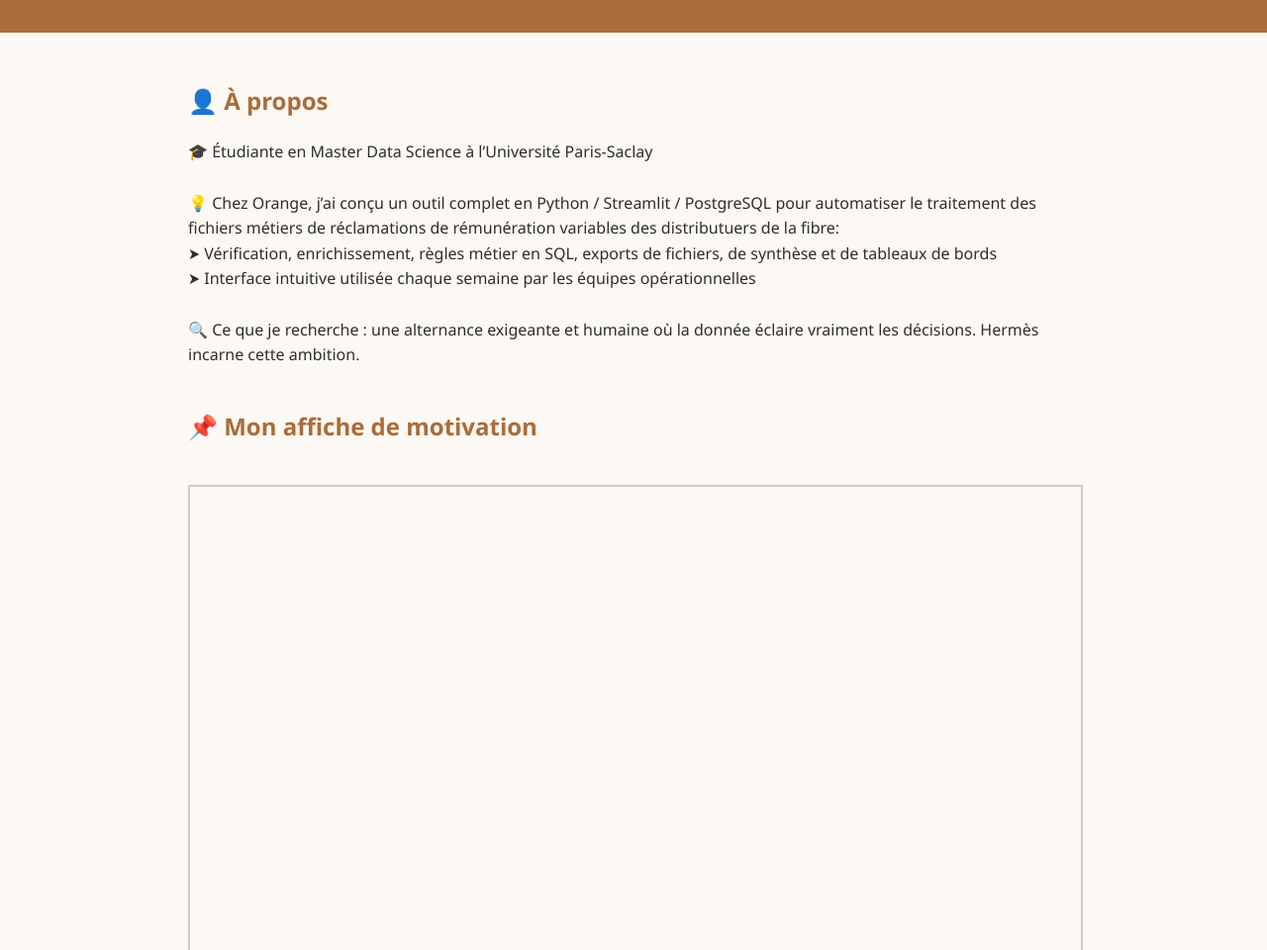
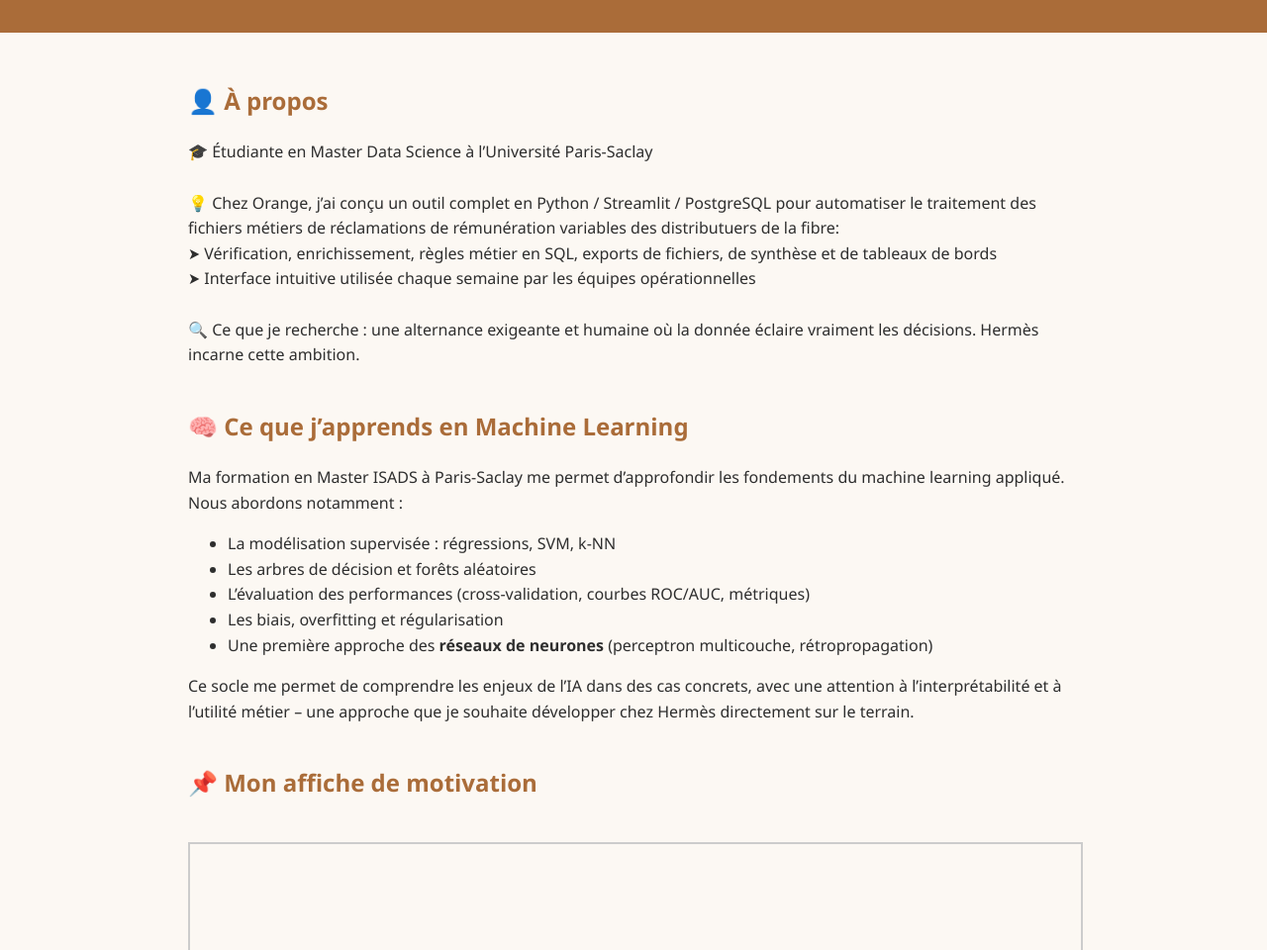
Before and after one commit to uvsq22103456/site-alternance-data-hermes, a plain HTML site: page index.html in a window 1280 px wide. Shown: the part 137-1097 px from the top of the page at 99% size. Drawn offline with Linux system fonts and the light colour scheme.

Commit message:
Update index.html

```diff
--- a/index.html
+++ b/index.html
@@ -80,6 +80,24 @@
         🔍 Ce que je recherche : une alternance exigeante et humaine où la donnée éclaire vraiment les décisions. Hermès incarne cette ambition.
       </p>
     </section>
+    <section>
+  <h2>🧠 Ce que j’apprends en Machine Learning</h2>
+  <p>
+    Ma formation en Master ISADS à Paris-Saclay me permet d’approfondir les fondements du machine learning appliqué.
+    Nous abordons notamment :
+  </p>
+  <ul>
+    <li>La modélisation supervisée : régressions, SVM, k-NN</li>
+    <li>Les arbres de décision et forêts aléatoires</li>
+    <li>L’évaluation des performances (cross-validation, courbes ROC/AUC, métriques)</li>
+    <li>Les biais, overfitting et régularisation</li>
+    <li>Une première approche des <strong>réseaux de neurones</strong> (perceptron multicouche, rétropropagation)</li>
+  </ul>
+  <p>
+    Ce socle me permet de comprendre les enjeux de l’IA dans des cas concrets, avec une attention à l’interprétabilité et à l’utilité métier – une approche que je souhaite développer chez Hermès directement sur le terrain.
+  </p>
+</section>
+
 
     <section>
       <h2>📌 Mon affiche de motivation</h2>
```
